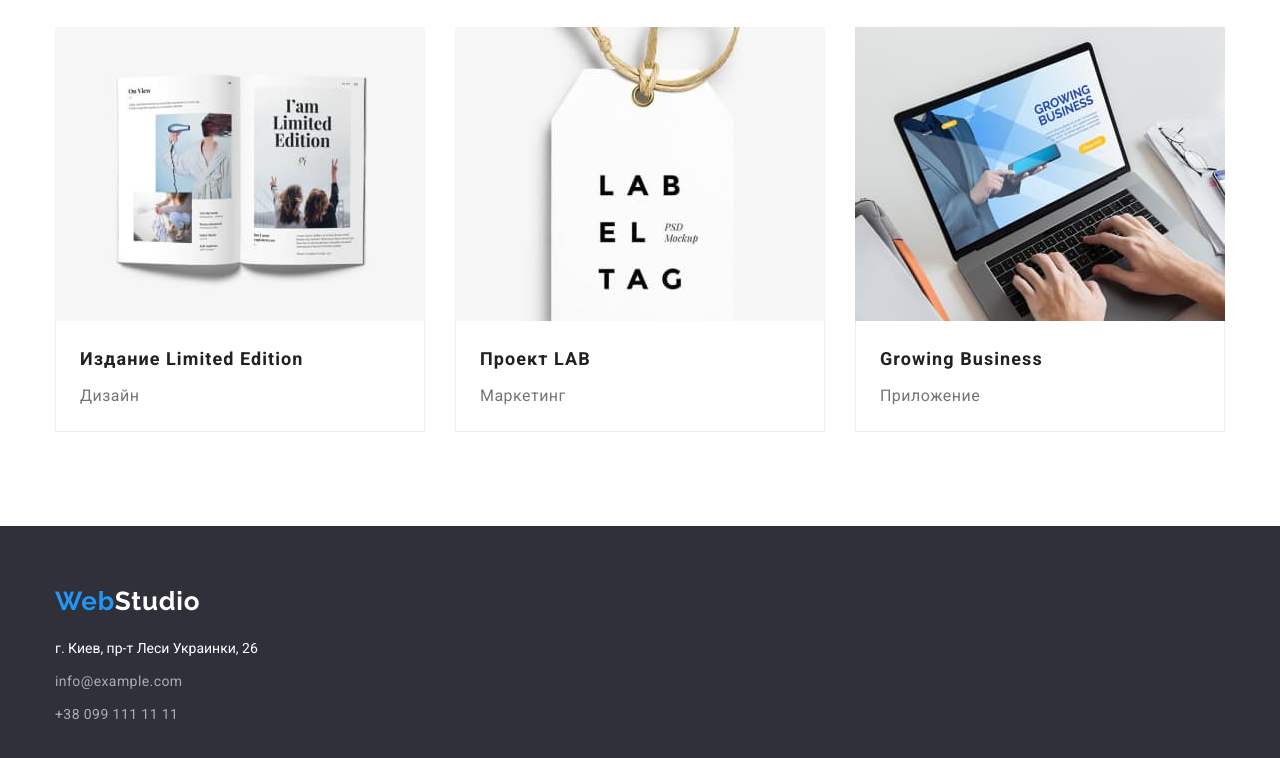
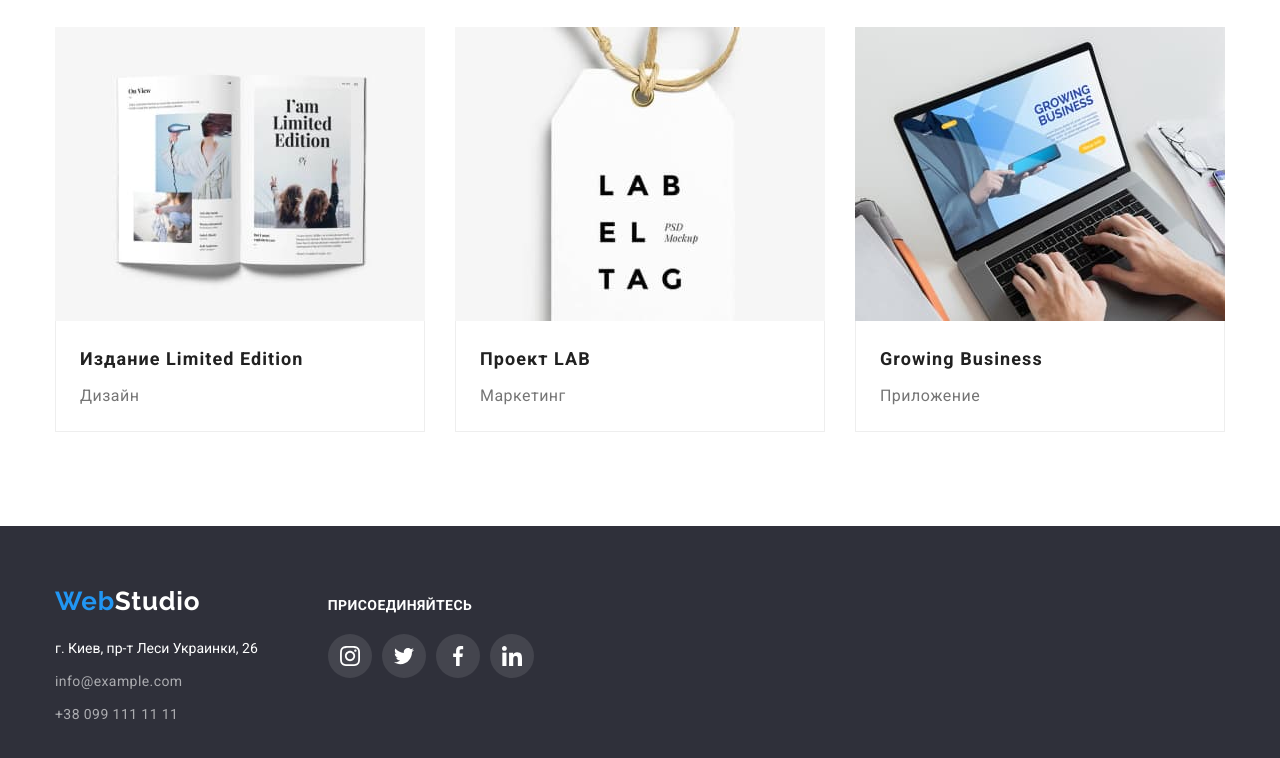
Before and after one commit to AleksAlek/goit-markup-hw-04, a plain HTML site: page portfolio.html in a window 1280 px wide. Shown: the part 1106-1864 px from the top of the page. Drawn offline with Linux system fonts and the light colour scheme.

Commit message:
Добавляет стили в херед и футер Портфолио

```diff
--- a/portfolio.html
+++ b/portfolio.html
@@ -25,13 +25,11 @@
             <li class="navigation-item">
               <a href="./index.html" class="navigation-link">Студия</a>
             </li>
-
             <li class="navigation-item">
               <a href="portfolio.html" class="navigation-link current-link"
                 >Портфолио</a
               >
             </li>
-
             <li class="navigation-item">
               <a href="" class="navigation-link">Контакты</a>
             </li>
@@ -40,13 +38,21 @@
         <address class="header-address">
           <ul class="header-address-list">
             <li class="address-list-item">
-              <a href="mailto:info@devstudio.com" class="contacts-header"
-                >info@devstudio.com</a
+              <a href="mailto:info@devstudio.com" class="contacts-header">
+                <svg class="header-icon" width="16" height="12">
+                  <use href="./images/symbol-defs.svg#icon-mail"></use>
+                </svg>
+
+                info@devstudio.com</a
               >
             </li>
             <li class="address-list-item">
-              <a href="tel:+380961111111" class="contacts-header"
-                >+38 096 111 11 11</a
+              <a href="tel:+380961111111" class="contacts-header">
+                <svg class="header-icon" width="10" height="16">
+                  <use href="./images/symbol-defs.svg#icon-smartphone"></use>
+                </svg>
+
+                +38 096 111 11 11</a
               >
             </li>
           </ul>
@@ -181,7 +187,8 @@
 
     <!-- Footer -->
     <footer class="main-footer">
-      <div class="container">
+      <div class="container footer-flex-container">
+        <div class="footer-address-wrapper">
           <a href="./index.html" class="logo"
             ><span class="logo-web">Web</span
             ><span class="logo-studio">Studio</span></a
@@ -203,6 +210,44 @@
             </ul>
           </address>
         </div>
+
+        <div class="footer-join-wrapper">
+          <p class="join-text">Присоединяйтесь</p>
+          <ul class="join-icons-list">
+            <li class="join-item">
+              <a href="" class="join-social-link">
+                <svg class="social-icon" width="20" height="20">
+                  <use href="./images/symbol-defs.svg#icon-instagram"></use>
+                </svg>
+              </a>
+            </li>
+
+            <li class="join-item">
+              <a href="" class="join-social-link">
+                <svg class="social-icon" width="20" height="20">
+                  <use href="./images/symbol-defs.svg#icon-twitter"></use>
+                </svg>
+              </a>
+            </li>
+
+            <li class="join-item">
+              <a href="" class="join-social-link">
+                <svg class="social-icon" width="20" height="20">
+                  <use href="./images/symbol-defs.svg#icon-facebook"></use>
+                </svg>
+              </a>
+            </li>
+
+            <li class="join-item">
+              <a href="" class="join-social-link">
+                <svg class="social-icon" width="20" height="20">
+                  <use href="./images/symbol-defs.svg#icon-linkedin"></use>
+                </svg>
+              </a>
+            </li>
+          </ul>
+        </div>
+      </div>
     </footer>
   </body>
 </html>
```
Lines whose indentation alone changed are shown as unchanged.
